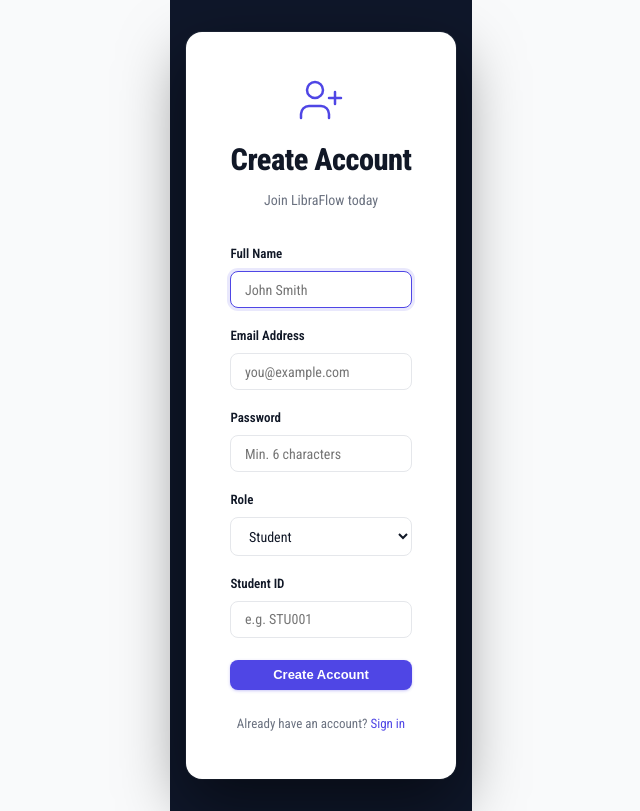
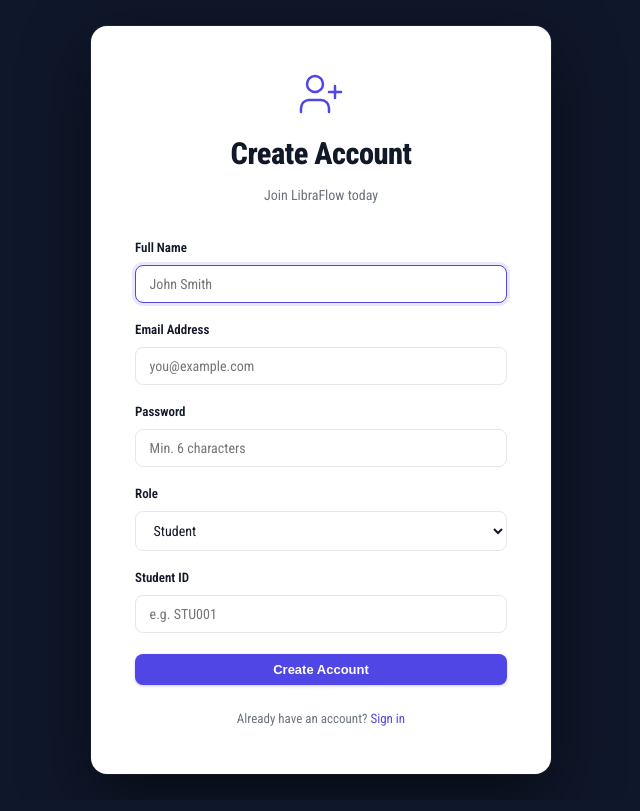
Before and after one commit to Aryankanani1/LibraFlow, a Flask app: page /register in a window 1280 px wide. Shown: the whole page, without its empty margins (319-959 px from the left). Run offline with Flask 3, Linux system fonts and the light colour scheme.

Commit message:
ui: fix auth wrapper to use position fixed — fills full viewport

```diff
--- a/static/css/style.css
+++ b/static/css/style.css
@@ -334,15 +334,16 @@ a:hover { text-decoration: underline; }
 
 /* ── Auth pages ───────────────────────────────────────────────────────── */
 .auth-wrapper {
-  min-height: 100vh;
+  position: fixed;
+  inset: 0;
   display: flex;
   flex-direction: column;
   align-items: center;
   justify-content: center;
   background: #0f172a;
   padding: 2rem 1rem;
-  /* break out of main-content padding */
-  margin: -2rem -1.75rem;
+  overflow-y: auto;
+  z-index: 100;
   gap: .75rem;
 }
 .auth-flash {
@@ -434,6 +435,5 @@ a:hover { text-decoration: underline; }
 @media (max-width: 480px) {
   .stats-grid, .stats-grid-5, .dashboard-grid { grid-template-columns: 1fr; }
   .main-content { padding: 1.25rem 1rem; }
-  .auth-wrapper { margin: -1.25rem -1rem; }
   .auth-card { padding: 2rem 1.5rem; }
 }
```
